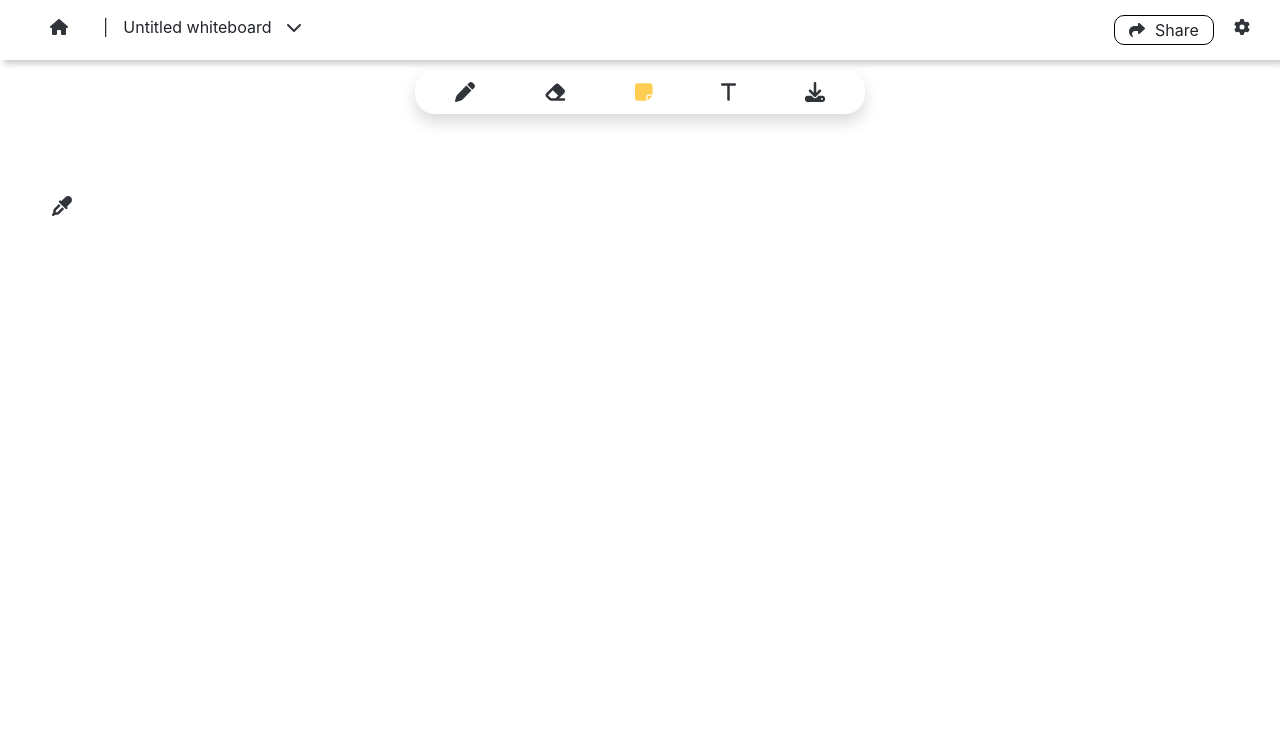
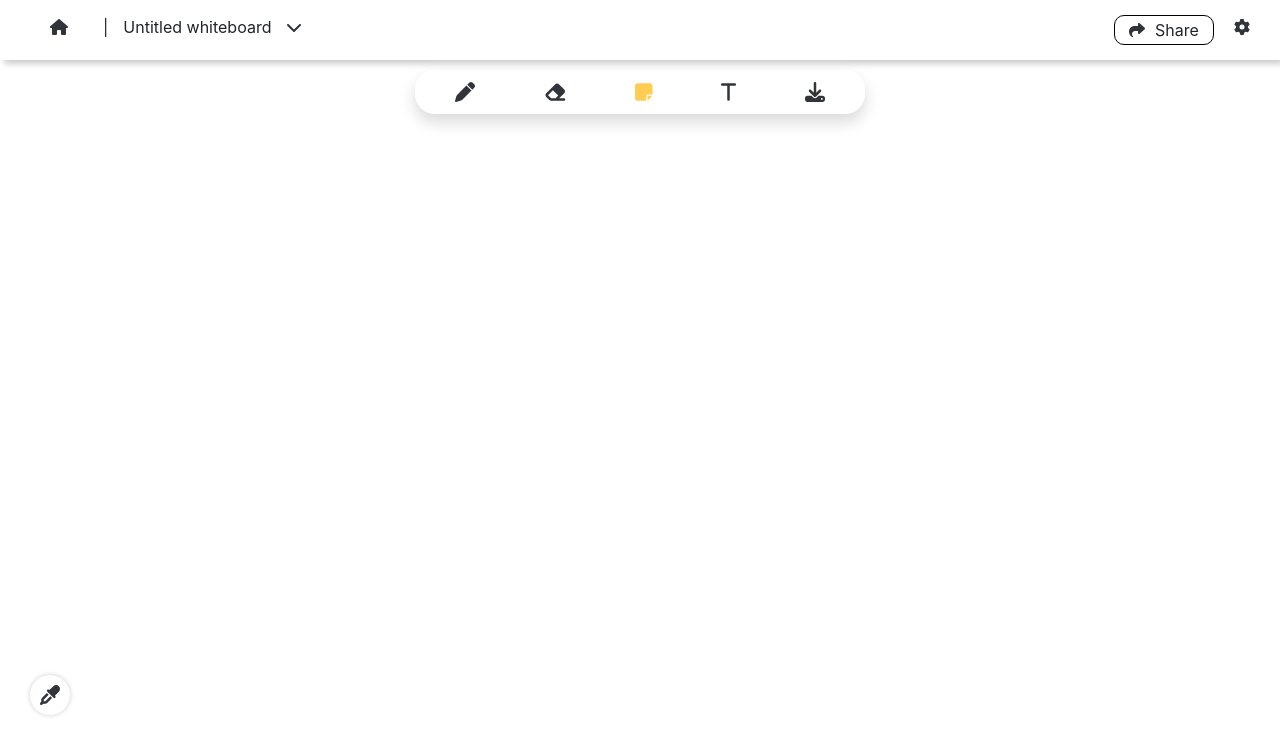
Before and after one commit to Vaishali054/VirtualWhiteboard, a React (Create React App) app: page / in a window 1280 px wide. Shown: the top 756 px of the page. Built offline with nearby package versions, Linux system fonts and the light colour scheme.

Commit message:
color selector position change

```diff
--- a/src/components/whiteboard/Whiteboard.jsx
+++ b/src/components/whiteboard/Whiteboard.jsx
@@ -144,9 +144,7 @@ export default function Whiteboard() {
           size="lg"
           style={{
             color: "#313539",
-            cursor: "pointer",
-            marginLeft: "22px",
-            marginBottom: "auto",
+            cursor: "pointer"
           }}
           onClick={toggleColorPicker}
         />
--- a/src/components/whiteboard/whiteboard.css
+++ b/src/components/whiteboard/whiteboard.css
@@ -1,19 +1,35 @@
 .translate {
     position: absolute;
-    top: 70px;
+    bottom: 15px;
     left: 30px;
-    z-index: 2;
+    z-index: 1; /* Lower z-index */
+    padding: 0;
+    height: 40px;
+    width: 40px;
+    border: none !important;
+    background-color: transparent;
+    box-shadow: 0px 0px 5px rgba(0, 0, 0, 0.2);
+    border-radius: 50%;
+    display: flex;
+    justify-content: center; /* Center horizontally */
+    align-items: center; /* Center vertically */
   }
 
-.faDropper{
-    margin-left: 22px;
-}
+  .faDropper {
+    margin-left: 0; /* Remove margin-left */
+    padding: 0;
+    position: relative;
+    z-index: 2; /* Higher z-index */
+  }
 
-.color-picker {
+
+
+
+  .color-picker {
     position: absolute;
-    top: 50%;
+    bottom: 20px; /* Adjust the distance from the bottom as needed */
     left: 50%;
-    transform: translate(-50%, -50%);
+    transform: translateX(-50%);
     background-color: white;
     padding: 10px;
     /* border: 1px solid black; */
@@ -22,6 +38,7 @@
     display: none;
   }
 
+
   .translate:hover .color-picker {
     display: block;
   }
```
